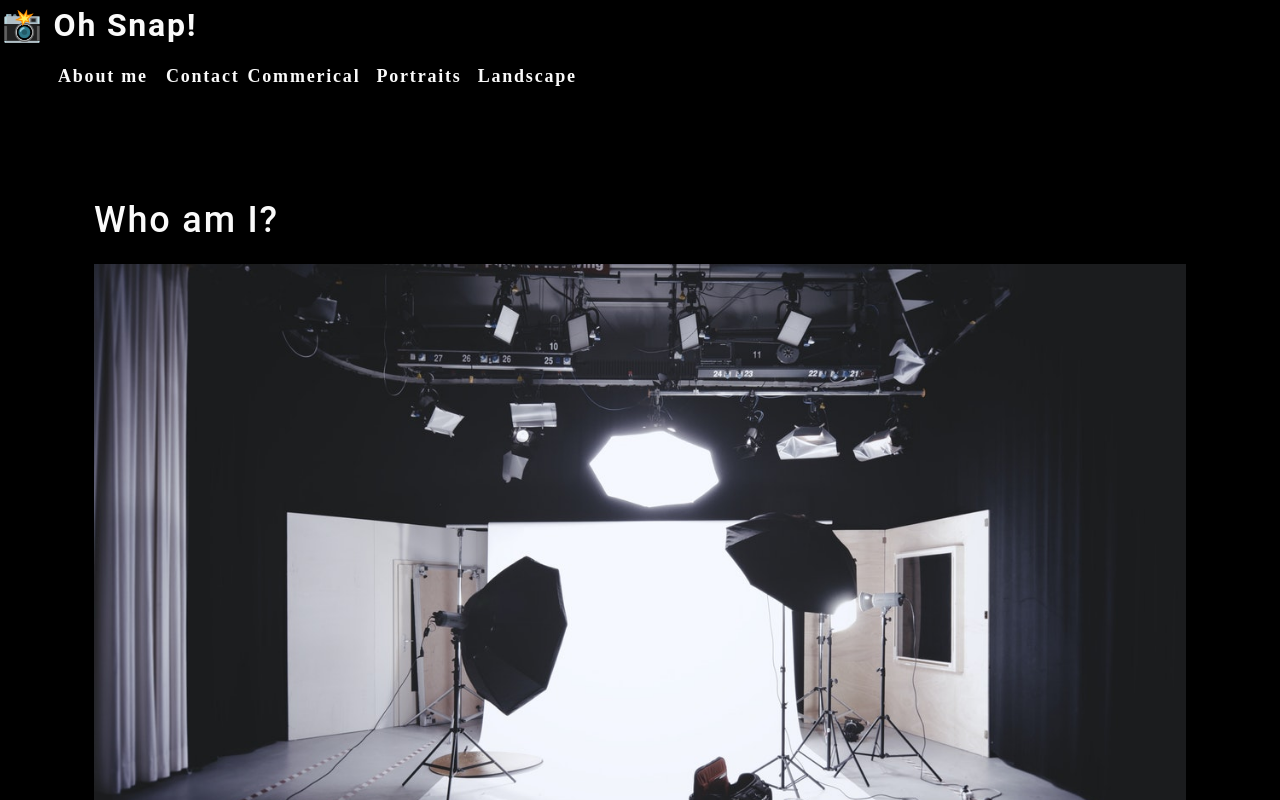
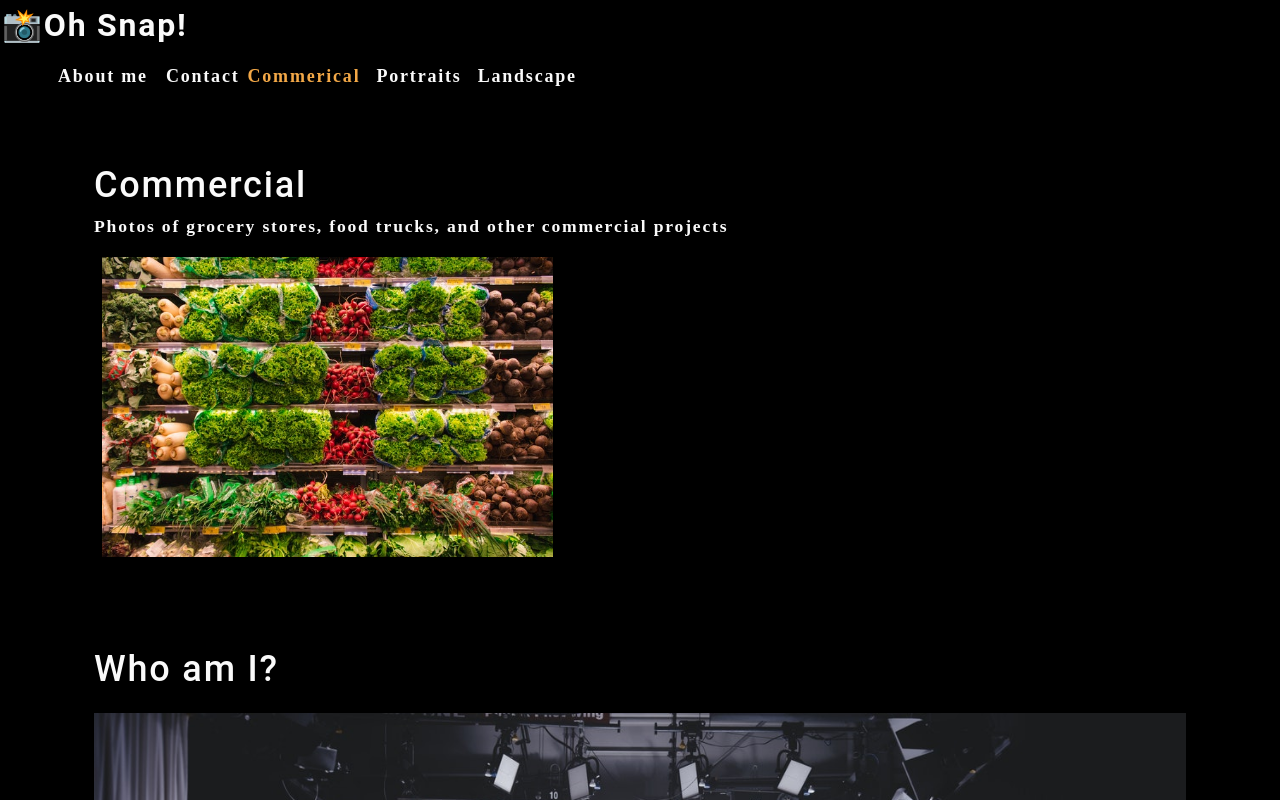
Before and after one commit to jakelauterstein/photography-portfolio-demo, a React (Create React App) app: page / in a window 1280 px wide. Shown: the top 800 px of the page. Built offline with nearby package versions, Linux system fonts and the light colour scheme.

Commit message:
added useState and useEffect

```diff
--- a/src/App.js
+++ b/src/App.js
@@ -1,13 +1,42 @@
 import './App.css';
-import About from './components/About'
-import Nav from './components/Nav'
+import React, { useState } from 'react';
+import About from './components/About';
+import Nav from './components/Nav';
+import Gallery from './components/Gallery';
 
 function App() {
+
+  const [categories] = useState([
+    {
+        name: "commerical",
+        description:
+        "Photos of grocery stores, food trucks, and other commercial projects"
+    },
+    {
+        name: "portraits",
+        description:
+        "Portraits of people in my life"
+    },
+    {
+        name: "landscape",
+        description:
+        "Fields, farmhouses, waterfalls, and the beauty of nature"
+    }
+]);
+const [currentCategory, setCurrentCategory] = useState(categories[0])
+
   return (
     <div>
-        <Nav></Nav>
+        <Nav
+        categories={categories}
+        setCurrentCategory={setCurrentCategory}
+        currentCategory={currentCategory}
+        ></Nav>
       <main>
+        <div>
+        <Gallery></Gallery>
         <About></About>
+        </div>
       </main>
     </div>
   );
--- /dev/null
+++ b/src/components/Gallery/index.js
@@ -0,0 +1,27 @@
+import React from 'react'
+import { capitalizeFirstLetter } from '../../utils/helpers'
+import photo from "../../assets/small/commercial/0.jpg"
+
+function Gallery(props) {
+    const currentCategory = {
+        name: "commercial",
+        description:
+        "Photos of grocery stores, food trucks, and other commercial projects",
+    };
+
+    return (
+        <section>
+            <h1>{capitalizeFirstLetter(currentCategory.name)}</h1>
+            <p>{currentCategory.description}</p>
+            <div className="flex-row">
+                <img
+                src={photo} alt="commercial photograph"
+                className="img-thumbnail mx-1"
+                />
+            </div>
+        </section>
+
+    )
+}
+
+export default Gallery
--- a/src/components/Nav/index.js
+++ b/src/components/Nav/index.js
@@ -1,41 +1,32 @@
-import React from 'react';
+import React, { useEffect } from 'react';
 import { capitalizeFirstLetter } from "../../utils/helpers";
 
-function Nav() {
+function Nav(props) {
 
-    const categories = [
-        {
-            name: "commerical",
-            description:
-            "Photos of grocery stores, food trucks, and other commercial projects"
-        },
-        {
-            name: "portraits",
-            description:
-            "Portraits of people in my life"
-        },
-        {
-            name: "landscape",
-            description:
-            "Fields, farmhouses, waterfalls, and the beauty of nature"
-        }
-    ]
+    const {
+        categories = [],
+        setCurrentCategory,
+        currentCategory,
+    } = props;
 
-    const handleClick = () => {
-        console.log("click handled")
-      }
+    useEffect(() => {
+        document.title = capitalizeFirstLetter(currentCategory.name);
+      }, [currentCategory]);
+
 
     return (
     <header>
         <h2>
             <a data-testid="link" href="/">
-                <span role="img" aria-label="camera">📸</span> Oh Snap!
+                <span role="img" aria-label="camera">
+                    📸</span>
+                    Oh Snap!
             </a>
         </h2>
         <nav>
             <ul className="flex-row">
                 <li className="mx-2">
-                <a data-testid="about" href="#about" onClick={() => handleClick()}>
+                <a data-testid="about" href="#about">
                 About me
                     </a>
                 </li>
@@ -43,8 +34,13 @@
                     <span>Contact</span>
                 </li>
                 {categories.map((category) => (
-                    <li className="mx-1" key={category.name}>
-                        <span onClick={() => { handleClick(); }}>
+                    <li className=
+                        {`mx-1 ${currentCategory.name === category.name && 'navActive'}`}
+                        key={category.name}>
+                        <span onClick={() => {
+                            setCurrentCategory(category)
+                        }}
+                        >
                         {capitalizeFirstLetter(category.name)}
                         </span>
                     </li>
```
Also changed, not shown: 2 other files (tests, documents, lock files or other folders).
